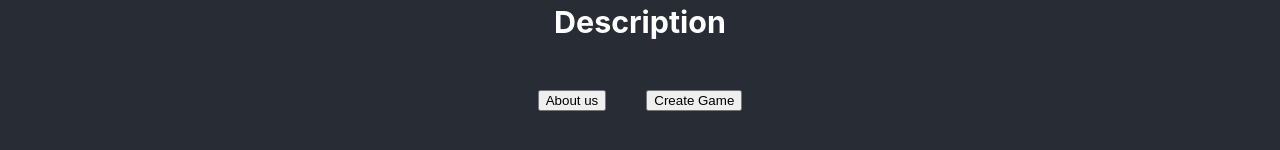
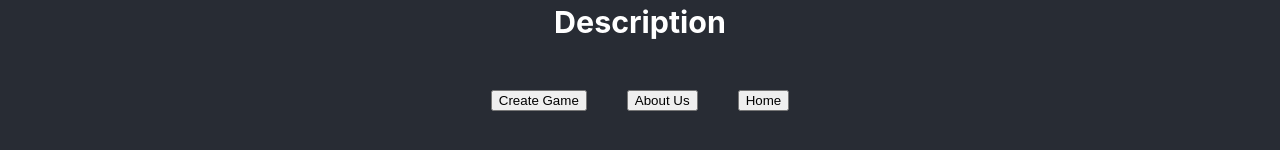
Before and after one commit to mhassan-hub/to-the-moon, a React (Create React App) app in the folder client/: page / in a window 1280 px wide. Shown: the part 594-744 px from the top of the page. Built offline with nearby package versions, Linux system fonts and the light colour scheme.

Commit message:
Fix React router to navigate between the home and the game components

```diff
--- a/client/package.json
+++ b/client/package.json
@@ -10,6 +10,7 @@
     "phaser": "^3.55.2",
     "react": "^17.0.2",
     "react-dom": "^17.0.2",
+    "react-router-dom": "^5.2.0",
     "react-scripts": "4.0.3",
     "web-vitals": "^1.1.2"
   },
--- a/client/src/App.js
+++ b/client/src/App.js
@@ -3,51 +3,29 @@ import "./App.css";
 import axios from "axios";
 import { useEffect, useState } from "react";
 import Button from "./components/Button";
+import { BrowserRouter as Router, Link, Route, Switch } from "react-router-dom";
+import Home from "./components/Home";
 
 function App() {
-  const [state, setState] = useState(false);
-
   // useEffect(() => {
   //   axios.get("http://localhost:3000/users").then((result) => {
   //     console.log(result);
   //   });
   // }, []);
 
-  function startGame() {
-    return setState(true);
-  }
   return (
     <div className="App">
-      {state ? (
-        <Game />
-      ) : (
-        <header className="App-header">
-          {/* <img
-          src="https://i.pinimg.com/originals/f6/20/a1/f620a179ca1acfd15a0754701677fb58.jpg"
-          className="background"
-          alt="background"
-        ></img> */}
-          <img
-            src="https://www.clipartmax.com/png/middle/6-63877_ship-anchor-free-a-cartoon-moon-rocket-cartoon-rocket-ship.png"
-            className="App-logo"
-            alt="rocketship"
-          />
-          <h1>To The Moon!</h1>
-          <h3>Description</h3>
+      <Router>
+        <Switch>
+          <Route path="/game">
+            <Game />
+          </Route>
 
-          <div className="buttonContainer">
-            <Button
-              onClick={() => {
-                console.log("About us");
-              }}
-            >
-              About us
-            </Button>
-            <Button onClick={() => startGame()}>Create Game</Button>
-            {/* {state ? <Game /> : console.log(false)} */}
-          </div>
-        </header>
-      )}
+          <Route path="/">
+            <Home />
+          </Route>
+        </Switch>
+      </Router>
     </div>
   );
 }
--- /dev/null
+++ b/client/src/components/Home.js
@@ -0,0 +1,38 @@
+import Game from "./game";
+import "../App.css";
+import axios from "axios";
+import Button from "./Button";
+import { BrowserRouter as Router, Link, Route, Switch } from "react-router-dom";
+
+export default function Home() {
+  return (
+    <header className="App-header">
+      {/* <img
+    src="https://i.pinimg.com/originals/f6/20/a1/f620a179ca1acfd15a0754701677fb58.jpg"
+    className="background"
+    alt="background"
+  ></img> */}
+      <img
+        src="https://www.clipartmax.com/png/middle/6-63877_ship-anchor-free-a-cartoon-moon-rocket-cartoon-rocket-ship.png"
+        className="App-logo"
+        alt="rocketship"
+      />
+      <h1>To The Moon!</h1>
+      <h3>Description</h3>
+
+      <div className="buttonContainer">
+        <span>
+          <Link to="/game">
+            <Button>Create Game</Button>
+          </Link>
+          <Link to="/about">
+            <Button>About Us</Button>
+          </Link>
+          <Link to="/home">
+            <Button>Home</Button>
+          </Link>
+        </span>
+      </div>
+    </header>
+  );
+}
```
Also changed, not shown: 1 other file (tests, documents, lock files or other folders).
